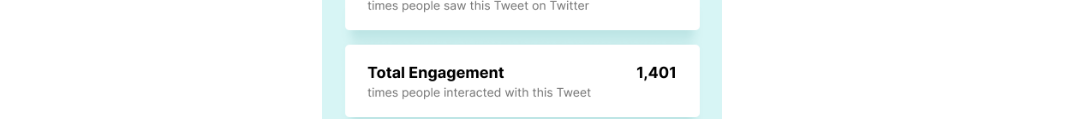
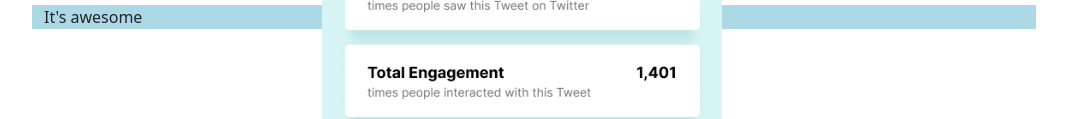
Before and after one commit to joshg1912/landing-page, a website: page index.html in a window 1280 px wide. Shown: the part 1411-1530 px from the top of the page, without its empty margins (106-1173 px from the left). Drawn offline with nearby package versions, Linux system fonts and the light colour scheme.

Commit message:
adds testimonial section

```diff
--- a/index.html
+++ b/index.html
@@ -57,7 +57,7 @@
     <section class="testimonials">
         <h1>What our customers say</h1>
         <div class="row user-cards-container">
-
+            <div class="col">It's awesome</div>
         </div>
 
     </section>
--- a/style.css
+++ b/style.css
@@ -106,3 +106,7 @@ header {
     padding-right: 150px;
     padding-left: 150px;
 }
+
+.user-cards-container {
+    background-color: lightblue;
+}
```
